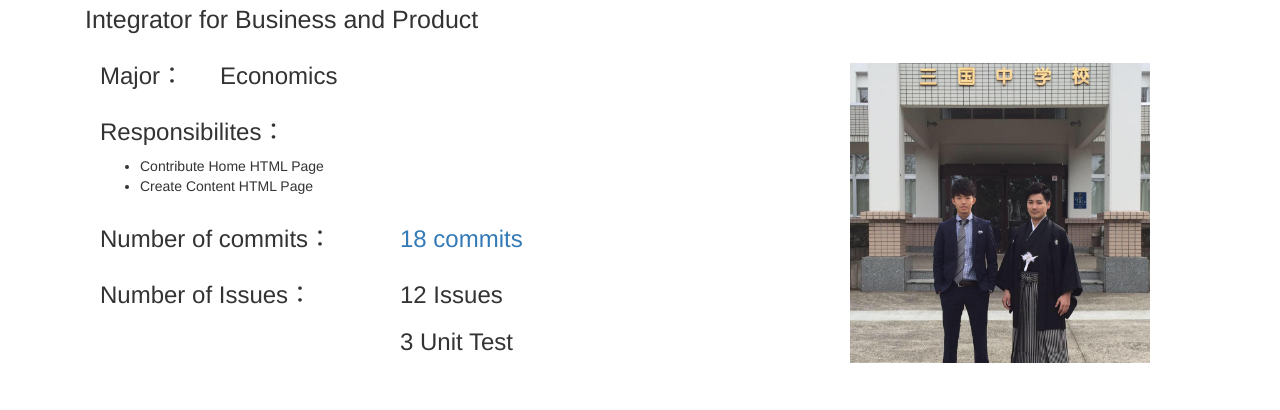
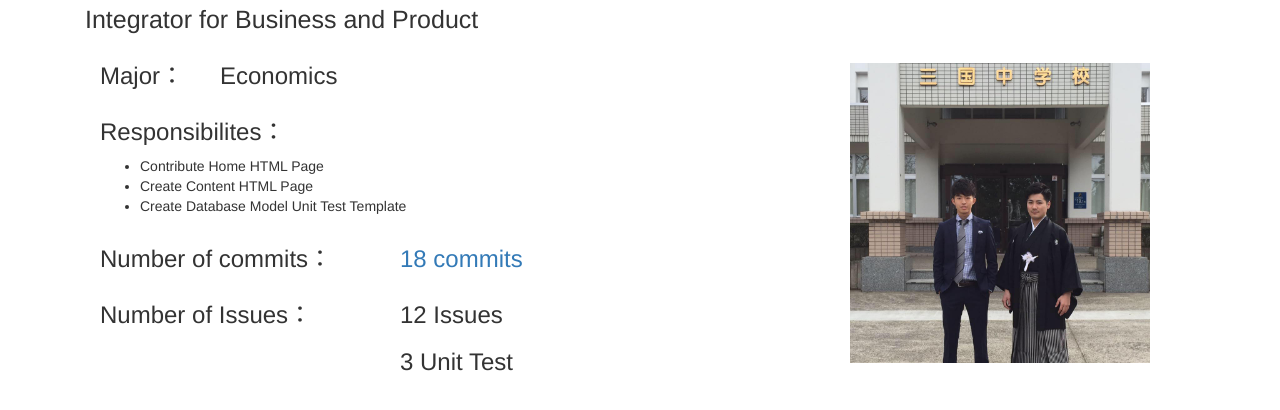
Before and after one commit to nguyentb95/cs329e-idb, a Flask app: template templates/yutoyabu.html in a window 1280 px wide. Shown: the part 156-566 px from the top of the page. Run offline with Flask 2, Linux system fonts and the light colour scheme; the template is opened without the code that fills it, so the values that code supplies are empty; some libraries are stand-ins or nearby versions.

Commit message:
Added a responsibility for Yuto

```diff
--- a/templates/yutoyabu.html
+++ b/templates/yutoyabu.html
@@ -43,6 +43,7 @@
                         <ul>
                         <li>Contribute Home HTML Page</li>
                         <li>Create Content HTML Page</li>
+                        <li>Create Database Model Unit Test Template</li>
                         </ul>
                     </div>
                 </div>
```
